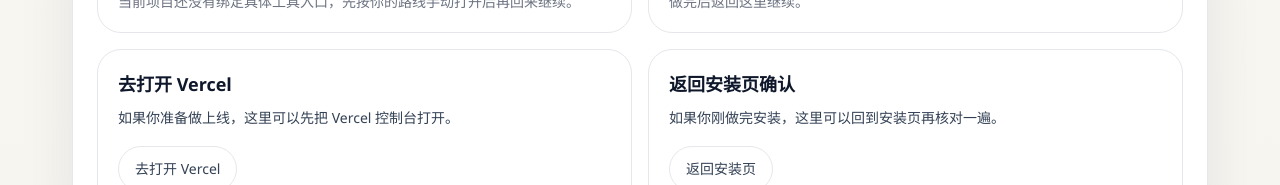
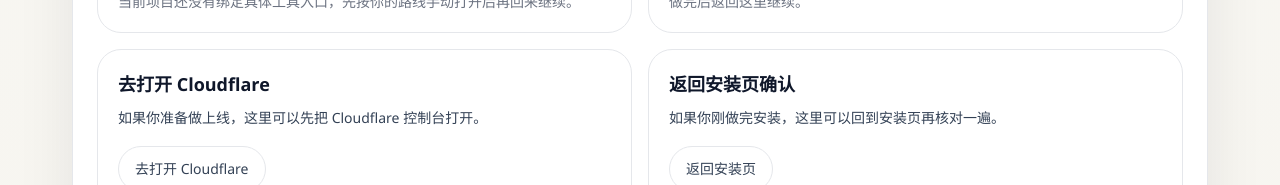
Before and after one commit to dunwood/zero-basic-ai-project-coach, a Next.js app: page /project/new in a window 1280 px wide. Shown: the part 615-800 px from the top of the page. Built offline with nearby package versions, Linux system fonts and the light colour scheme.

Commit message:
replace default vercel deployment guidance with cloudflare

```diff
--- a/app/project/new/page.tsx
+++ b/app/project/new/page.tsx
@@ -119,9 +119,9 @@
               ...commonActionLinks.github,
             },
             {
-              title: "去打开 Vercel",
-              description: "如果你准备做上线，这里可以先把 Vercel 控制台打开。",
-              ...commonActionLinks.vercel,
+              title: "去打开 Cloudflare",
+              description: "如果你准备做上线，这里可以先把 Cloudflare 控制台打开。",
+              ...commonActionLinks.cloudflare,
             },
             {
               title: "返回安装页确认",
--- a/app/routes/[slug]/setup/page.tsx
+++ b/app/routes/[slug]/setup/page.tsx
@@ -71,7 +71,7 @@
   },
   {
     name: "GitHub",
-    purpose: "用来保存代码、同步项目、连接 Vercel 部署。",
+    purpose: "用来保存代码、同步项目、连接 Cloudflare 部署。",
     installOrRegister: "去 GitHub 官网注册或登录账号，后面创建仓库并把项目 push 上去。",
     howToEnter: "在浏览器里打开 GitHub 官网，登录后就能进入你的主页和仓库列表。",
     howToStart: "第一次先完成注册或登录。后面创建仓库后，你会把本地项目推送到 GitHub，再继续接入部署。",
--- a/app/workspace/[id]/page.tsx
+++ b/app/workspace/[id]/page.tsx
@@ -162,9 +162,9 @@
               ...commonActionLinks.githubRepoPlaceholder,
             },
             {
-              title: "去打开 Vercel",
-              description: "如果你正在准备上线，可以直接打开 Vercel 控制台。",
-              ...commonActionLinks.vercel,
+              title: "去打开 Cloudflare",
+              description: "如果你正在准备上线，可以直接打开 Cloudflare 控制台。",
+              ...commonActionLinks.cloudflare,
             },
           ]}
         />
--- a/app/workspace/[id]/project/page.tsx
+++ b/app/workspace/[id]/project/page.tsx
@@ -89,9 +89,9 @@
               ...commonActionLinks.github,
             },
             {
-              title: "去打开 Vercel",
-              description: "如果你准备做部署，也可以先把 Vercel 控制台打开。",
-              ...commonActionLinks.vercel,
+              title: "去打开 Cloudflare",
+              description: "如果你准备做部署，也可以先把 Cloudflare 控制台打开。",
+              ...commonActionLinks.cloudflare,
             },
           ]}
         />
--- a/lib/data/action-links.ts
+++ b/lib/data/action-links.ts
@@ -13,9 +13,9 @@
     external: true,
     helperText: "做完后返回这里继续。",
   },
-  vercel: {
-    label: "去打开 Vercel",
-    href: "https://vercel.com/dashboard",
+  cloudflare: {
+    label: "去打开 Cloudflare",
+    href: "https://dash.cloudflare.com/",
     external: true,
     helperText: "做完后返回这里继续。",
   },
```
Also changed, not shown: 1 other file (tests, documents, lock files or other folders).
